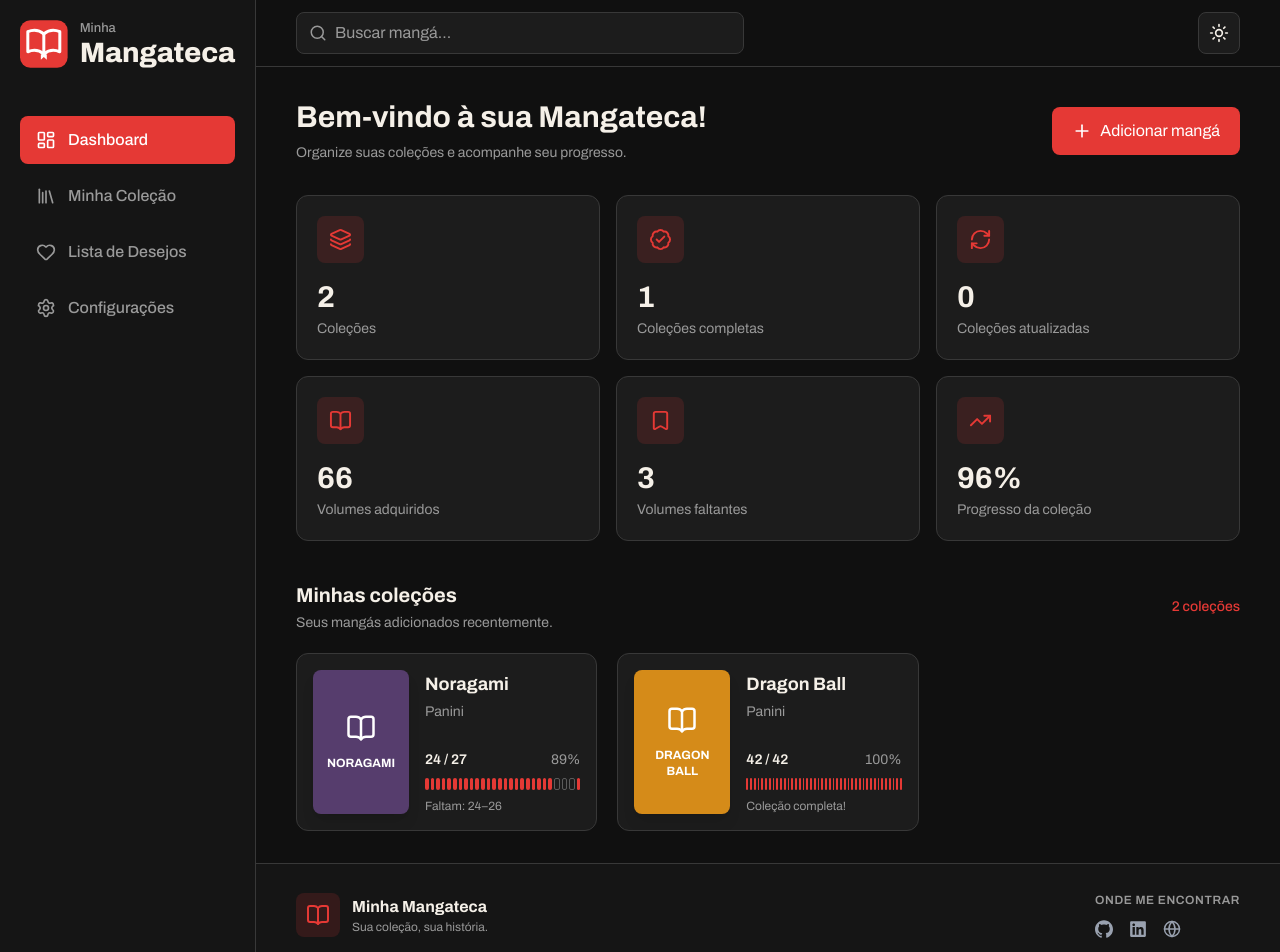
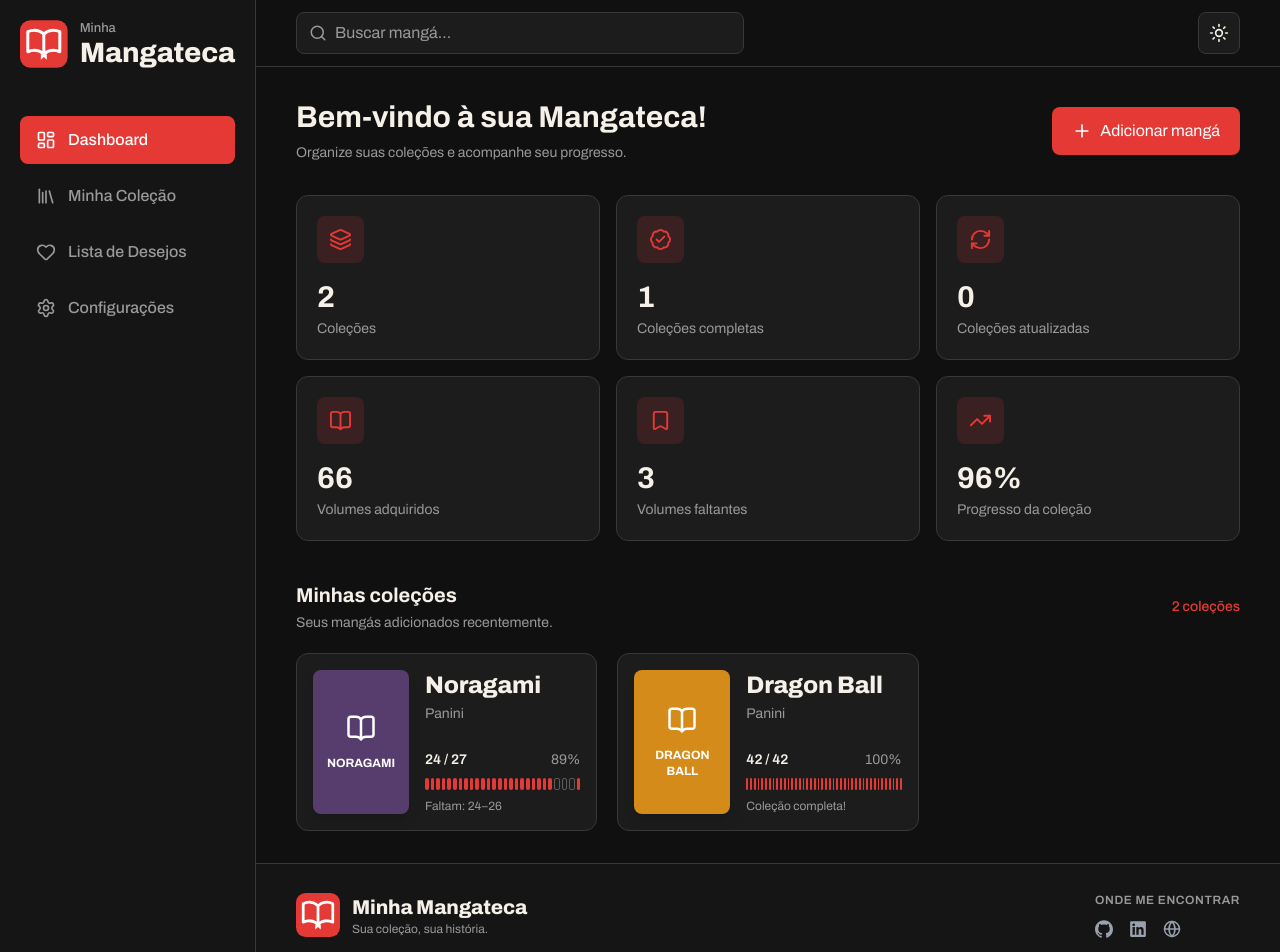
Before and after one commit to PedroHQCoelho/minhamangateca, a React (Vite) app: page / in a window 1280 px wide. Shown: the top 952 px of the page. Built offline with nearby package versions, Linux system fonts and the light colour scheme.

Commit message:
Updates capa e footer

```diff
--- a/src/components/Footer.jsx
+++ b/src/components/Footer.jsx
@@ -1,7 +1,9 @@
 
-import { Globe, BookOpen, Heart } from "lucide-react";
+import { Globe, Heart } from "lucide-react";
 import { SiGithub } from "react-icons/si";
 import { FaLinkedin } from "react-icons/fa";
+
+import { LogoMark } from "./Logo";
 
 export function Footer() {
   return (
@@ -12,13 +14,10 @@ export function Footer() {
 
         {/* Project identity */}
         <div className="flex items-center gap-3">
-          <div className="flex h-11 w-11 items-center
-            justify-center rounded-lg bg-primary/15 text-primary">
-            <BookOpen size={24} />
-          </div>
+          <LogoMark size={44} />
 
           <div>
-            <h3 className="font-bold text-foreground">
+            <h3 className="display text-xl text-foreground">
               Minha Mangateca
             </h3>
 
@@ -65,7 +64,7 @@ export function Footer() {
               href="https://pedrohqcoelho.netlify.app"
               target="_blank"
               rel="noopener noreferrer"
-              title="Portfóliio"
+              title="Portfólio"
               aria-label="Portfólio"
               className="flex items-center gap-2 text-sm
                 text-gray-400 transition hover:text-primary"
--- a/src/components/MangaCard.jsx
+++ b/src/components/MangaCard.jsx
@@ -102,7 +102,7 @@ export function MangaCard({
 
         <div className="flex min-w-0 flex-1 flex-col">
 
-          <h3 className="text-lg font-bold">
+          <h3 className="display text-2xl leading-tight">
             {title}
           </h3>
 
--- a/src/components/MangaForm.jsx
+++ b/src/components/MangaForm.jsx
@@ -304,7 +304,7 @@ useEffect(() => {
             </div>
 
             <div>
-              <h2 className="text-xl font-bold">
+              <h2 className="display text-2xl">
                 {isEditing ? "Editar mangá" : "Adicionar mangá"}
               </h2>
 
```
